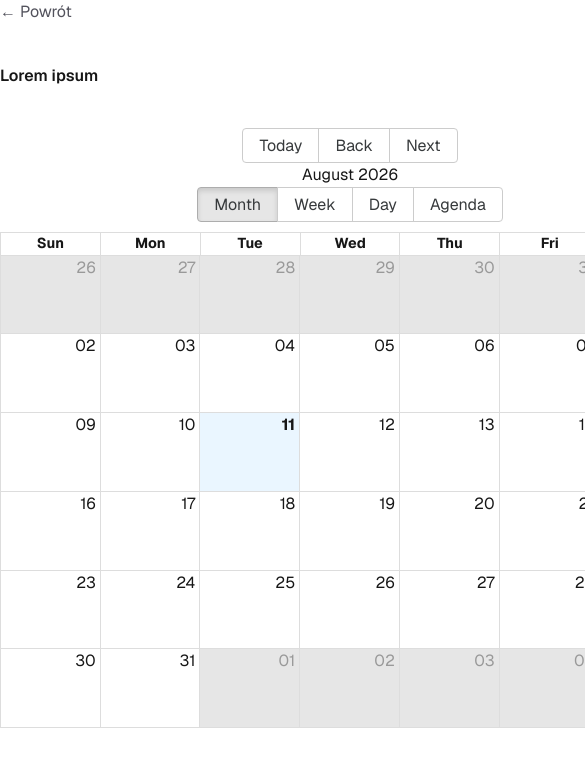
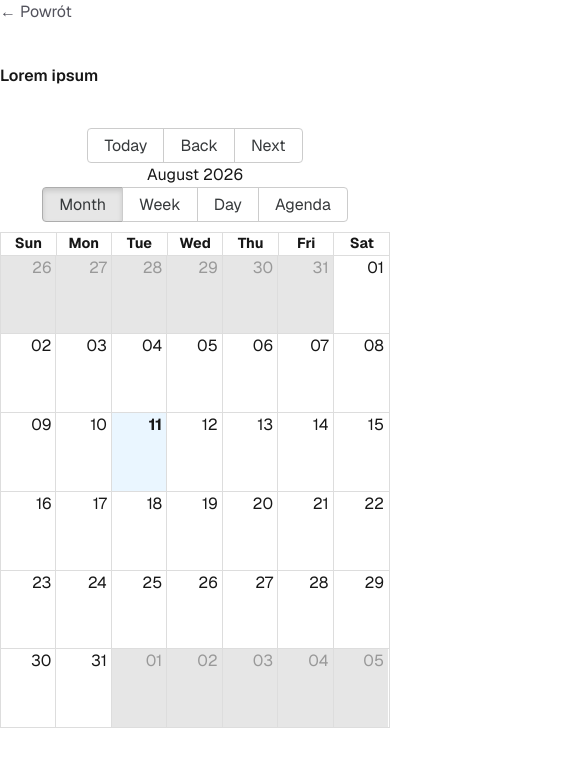
Before and after one commit to rafalkesik/bookingowy, a Next.js app: page /calendar in a window 390 px wide. Shown: the top 766 px of the page, 585 px wide, since content can reach past the window. Built offline with nearby package versions, Linux system fonts and the light colour scheme.

Commit message:
Fix responsive design for calendar

```diff
--- a/src/app/globals.css
+++ b/src/app/globals.css
@@ -220,9 +220,3 @@ ul {
       font-size: 13px;
     }
   }
-
-  @media (max-width: 1000px) {
-    .calendar-container {
-      width: 700px;
-    }
-  }
```
